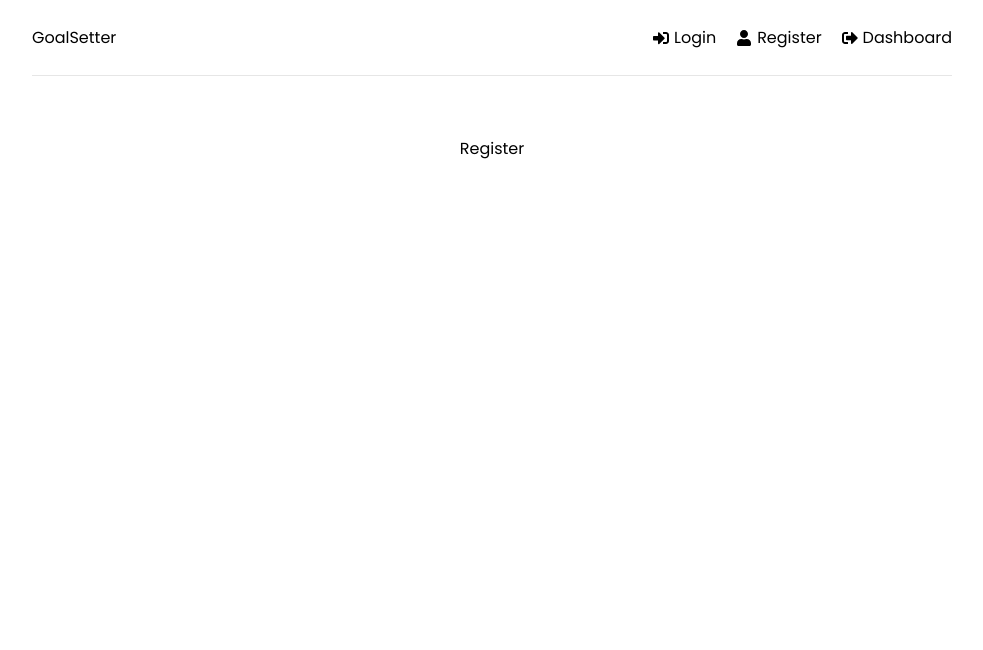
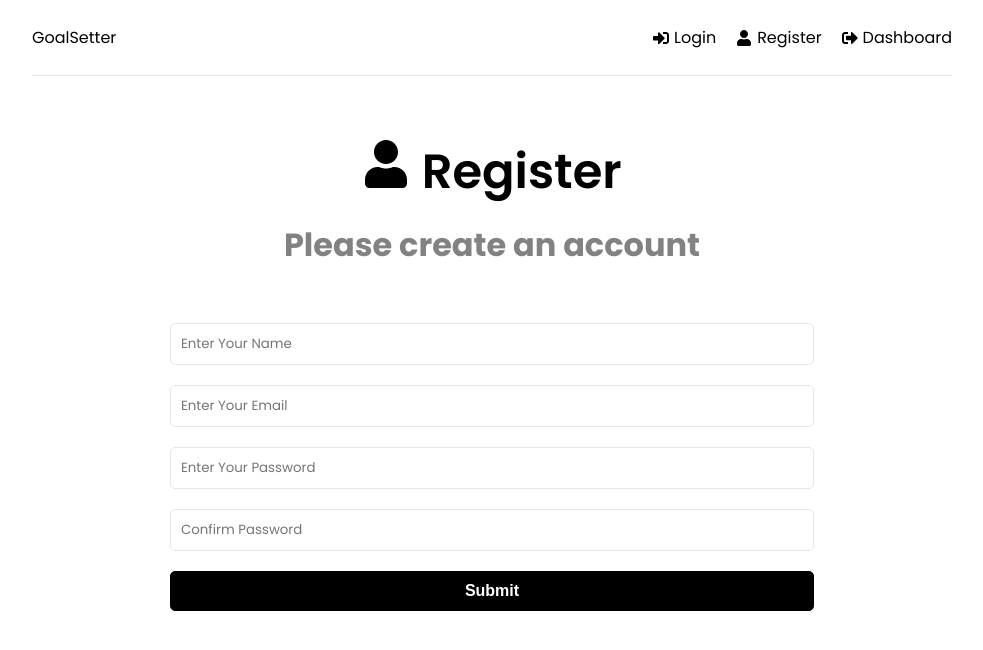
Before and after one commit to MNlegion/MERN-Goals, a React (Create React App) app in the folder frontend/: page /register in a window 1280 px wide. Shown: the top 650 px of the page, without its empty margins (148-1131 px from the left). Built offline with nearby package versions, Linux system fonts and the light colour scheme.

Commit message:
register page setup

```diff
--- a/frontend/src/pages/Register.jsx
+++ b/frontend/src/pages/Register.jsx
@@ -1,8 +1,81 @@
+import { useState, useEffect } from "react";
+import { FaUser } from "react-icons/fa";
 
 function Register() {
+  const [formData, setFormData] = useState({
+    name: "",
+    email: "",
+    password: "",
+    // Confirm password
+    password2: "",
+  });
+
+  const { name, email, password, password2 } = formData;
+
+  const onChange = (e) => {};
+
   return (
-    <div>Register</div>
-  )
+    <>
+      <section className="heading">
+        <h1>
+          <FaUser /> Register
+        </h1>
+        <p>Please create an account</p>
+      </section>
+
+      <section className="form">
+        <form>
+          <div className="form-group">
+            <input
+              type="text"
+              className="form-control"
+              id="name"
+              name="name"
+              value={name}
+              placeholder="Enter Your Name"
+              onChange={onChange}
+            />
+          </div>
+          <div className="form-group">
+            <input
+              type="email"
+              className="form-control"
+              id="email"
+              name="email"
+              value={email}
+              placeholder="Enter Your Email"
+              onChange={onChange}
+            />
+          </div>
+          <div className="form-group">
+            <input
+              type="password"
+              className="form-control"
+              id="password"
+              name="password"
+              value={password}
+              placeholder="Enter Your Password"
+              onChange={onChange}
+            />
+          </div>
+          <div className="form-group">
+            <input
+              type="password"
+              className="form-control"
+              id="password2"
+              name="password2"
+              value={password2}
+              placeholder="Confirm Password"
+              onChange={onChange}
+            />
+          </div>
+          <div className="form-group">
+            <button type="submit" className="btn btn-block">Submit</button>
+          </div>
+        </form>
+      </section>
+    </>
+  );
 }
 
-export default Register
+export default Register;
```
